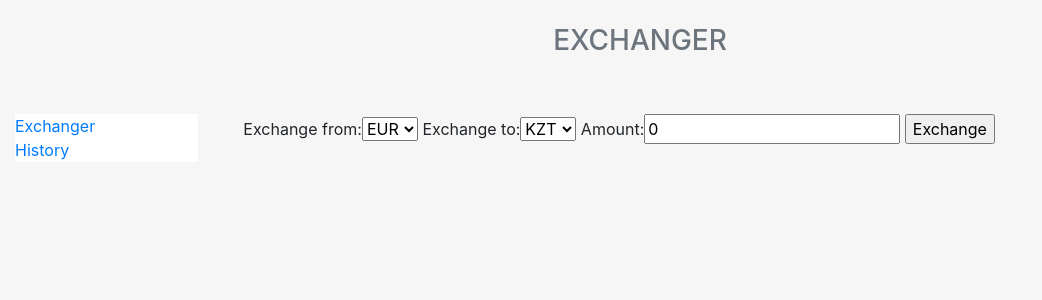
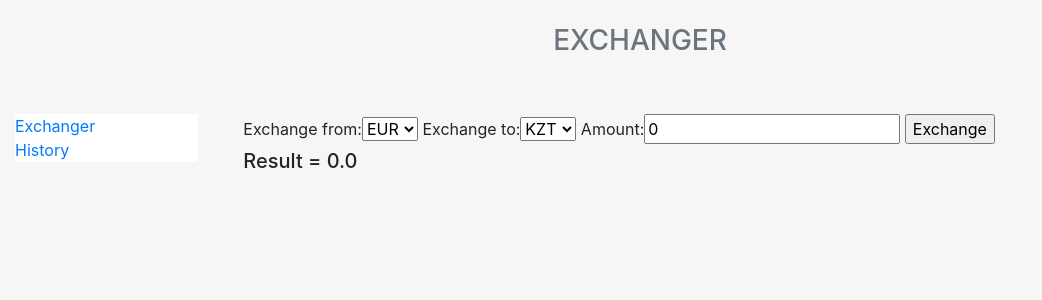
Before and after one commit to andrijasinski/exchanger, a Django app: page /exchange/ in a window 1280 px wide. Shown: the top 300 px of the page, without its empty margins (0-1042 px from the left). Run offline with Django 3.2, Linux system fonts and the light colour scheme; some libraries are stand-ins or nearby versions.

Commit message:
Result calculation and its output

```diff
--- a/exchangeapp/exchanger.py
+++ b/exchangeapp/exchanger.py
@@ -11,6 +11,13 @@ class Exchanger(object):
         self.usd_kzt = float(self.currency_live["quotes"]["USDKZT"])
         self.usd_bob = float(self.currency_live["quotes"]["USDBOB"])
 
+    def exchange(self, from_curr, to_curr, amount):
+        to_usd = float(self.currency_live["quotes"]["USD"+from_curr.upper()])
+        from_usd = float(self.currency_live["quotes"]["USD"+
+to_curr.upper()])
+        result = (amount/to_usd)*from_usd
+        return round(result, 2)
+
     @staticmethod
     def get_dict_from_json(url):
         # file = urllib.request.urlopen(url)
--- a/exchangeapp/templates/exchangeapp/name.html
+++ b/exchangeapp/templates/exchangeapp/name.html
@@ -10,4 +10,8 @@
     <input type="submit" value="Exchange" />
 </form>
 
+<div>
+    <h5>Result = {{exchange_result}}</h5>
+</div>
+
 {% endblock %}
--- a/exchangeapp/views.py
+++ b/exchangeapp/views.py
@@ -14,20 +14,24 @@ def index(request):
     return HttpResponseRedirect('/exchange/?from=eur&to=kzt&amount=0')
 
 def form(request):
+    result = 0
     if request.method == 'POST':
         form = ExchangeForm(request.POST)
         if form.is_valid():
             from_curr = form.cleaned_data["from_currency"]
             to_curr = form.cleaned_data["to_currency"]
             amt = form.cleaned_data["amount"]
-
             return HttpResponseRedirect('/exchange/?from={}&to={}&amount={}'.format(from_curr, to_curr, amt))
 
     else:
+        from_curr = request.GET.get('from', 'eur')
+        to_curr = request.GET.get('to', 'kzt')
+        amt = request.GET.get('amount', 0)
         form = ExchangeForm(initial={
-            'from_currency': request.GET.get('from', 'eur'),
-            'to_currency': request.GET.get('to', 'kzt'),
-            'amount': request.GET.get('amount', 0)
+            'from_currency': from_curr,
+            'to_currency': to_curr,
+            'amount': amt
             })
+        result = exch.exchange(from_curr, to_curr, float(amt))
 
-    return render(request, 'exchangeapp/name.html', {'form': form})
+    return render(request, 'exchangeapp/name.html', {'form': form, 'exchange_result': result})
```
